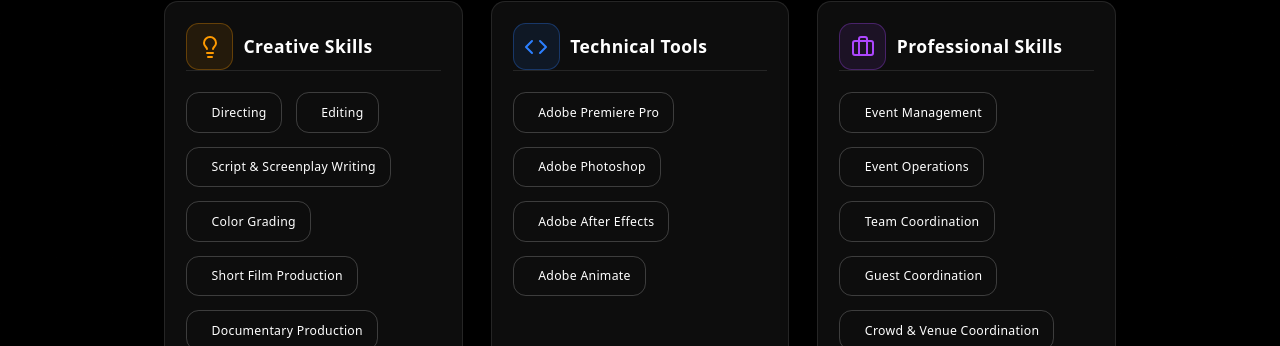
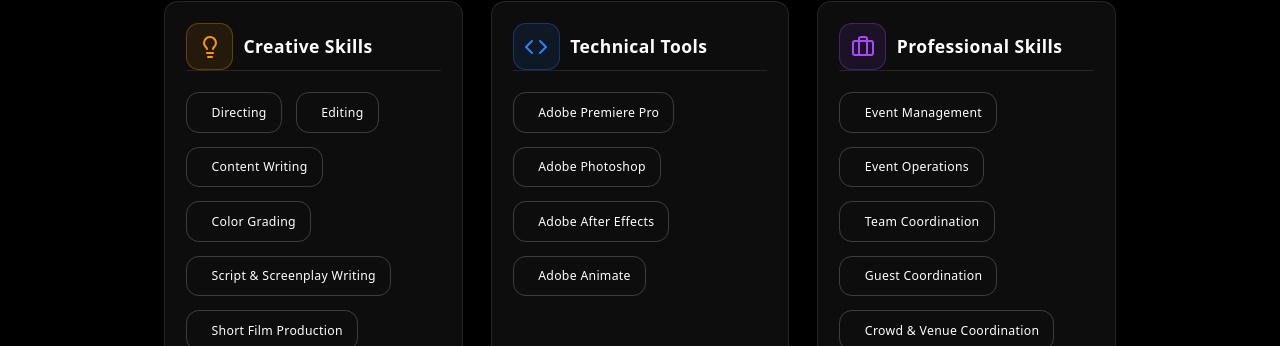
Before and after one commit to Pawanrajsrinivas/Portfolio, a React (Vite) app: page / in a window 1280 px wide. Shown: the part 1803-2149 px from the top of the page. Built offline with nearby package versions, Linux system fonts and the light colour scheme.

Commit message:
Update SkillsSectionCinematic.tsx

```diff
--- a/src/components/SkillsSectionCinematic.tsx
+++ b/src/components/SkillsSectionCinematic.tsx
@@ -14,9 +14,10 @@
       color: 'amber',
       skills: [
         { name: 'Directing' },
-        { name: 'Editing ' },
+        { name: 'Editing' },
+        { name: 'Content Writing' },
+        { name: 'Color Grading' },
         { name: 'Script & Screenplay Writing' },
-        { name: 'Color Grading' },
         { name: 'Short Film Production' },
         { name: 'Documentary Production' },
       ],
```
